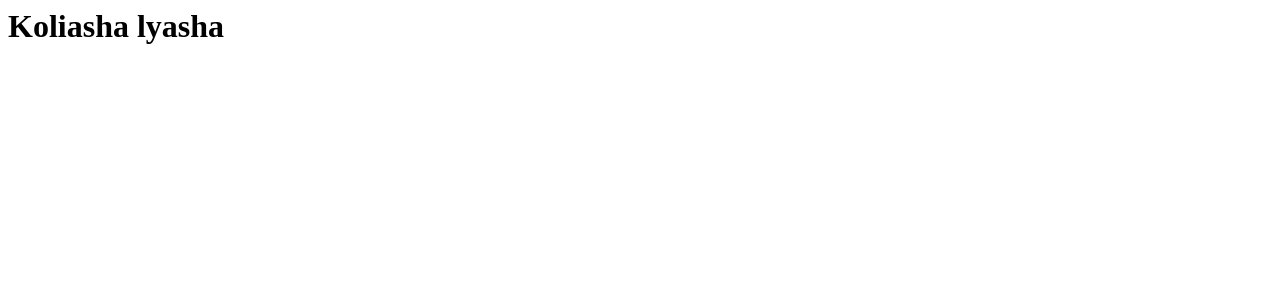
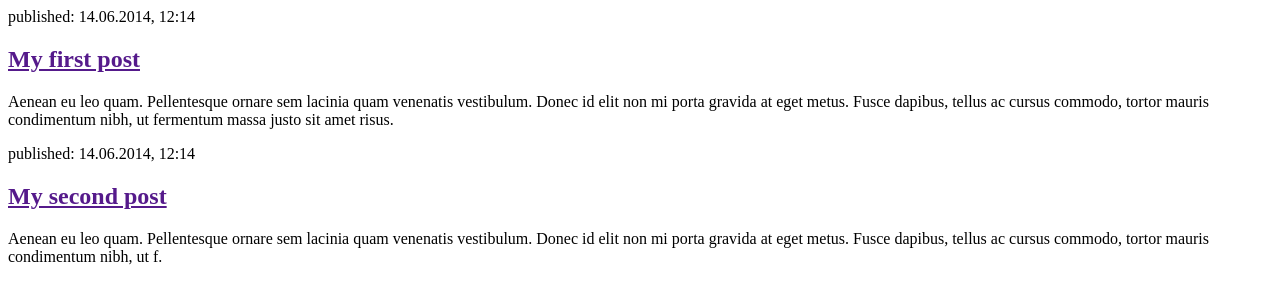
Before and after one commit to AdamovskiyAnatoliy/my-first-blog, a Django app: page / in a window 1280 px wide. Shown: the top 304 px of the page. Run offline with Django 3.2, Linux system fonts and the light colour scheme.

Commit message:
It ok go

```diff
--- a/blog/templates/blog/post_list.html
+++ b/blog/templates/blog/post_list.html
@@ -4,9 +4,19 @@
     </head>
     <body>
         <div>
-            <h1>Koliasha lyasha</h1>
+            <h1><a href=""></a></h1>
         </div>
 
+        <div>
+            <p>published: 14.06.2014, 12:14</p>
+            <h2><a href="">My first post</a></h2>
+            <p>Aenean eu leo quam. Pellentesque ornare sem lacinia quam venenatis vestibulum. Donec id elit non mi porta gravida at eget metus. Fusce dapibus, tellus ac cursus commodo, tortor mauris condimentum nibh, ut fermentum massa justo sit amet risus.</p>
+        </div>
 
+        <div>
+            <p>published: 14.06.2014, 12:14</p>
+            <h2><a href="">My second post</a></h2>
+            <p>Aenean eu leo quam. Pellentesque ornare sem lacinia quam venenatis vestibulum. Donec id elit non mi porta gravida at eget metus. Fusce dapibus, tellus ac cursus commodo, tortor mauris condimentum nibh, ut f.</p>
+        </div>
     </body>
 </html>
```
